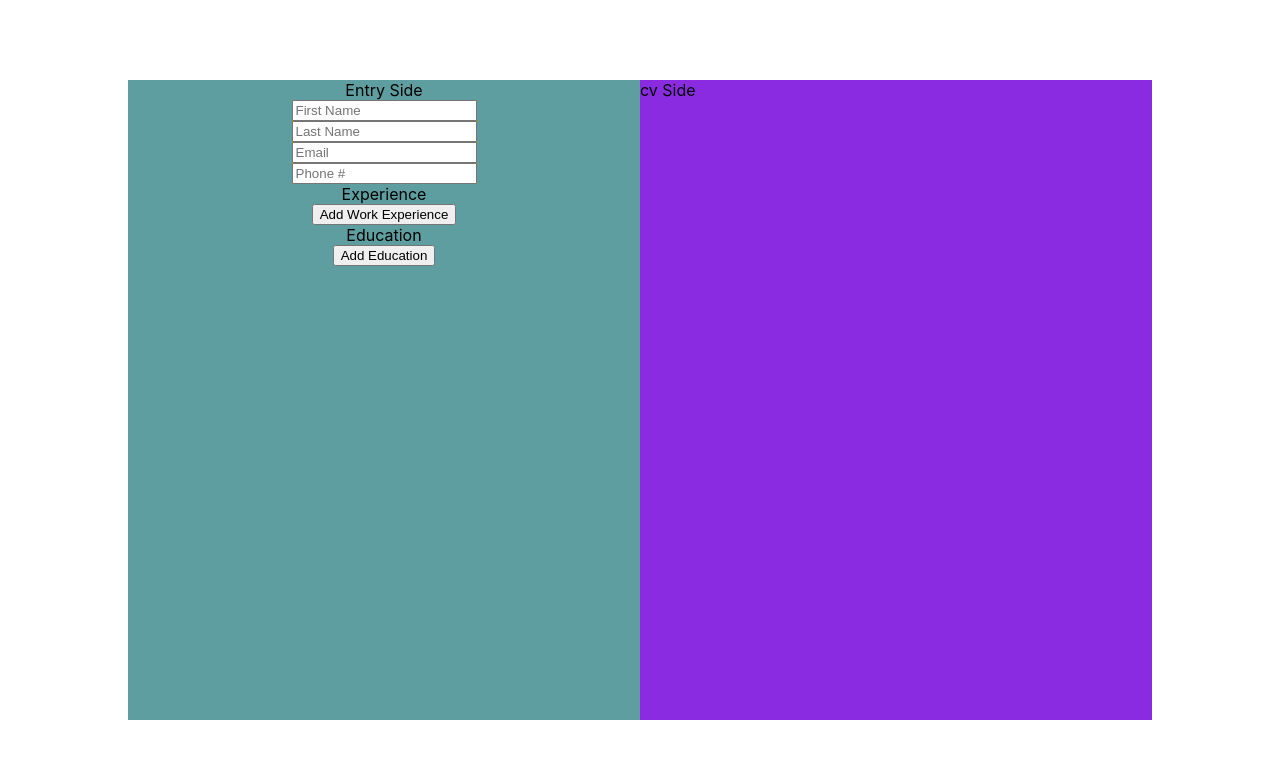
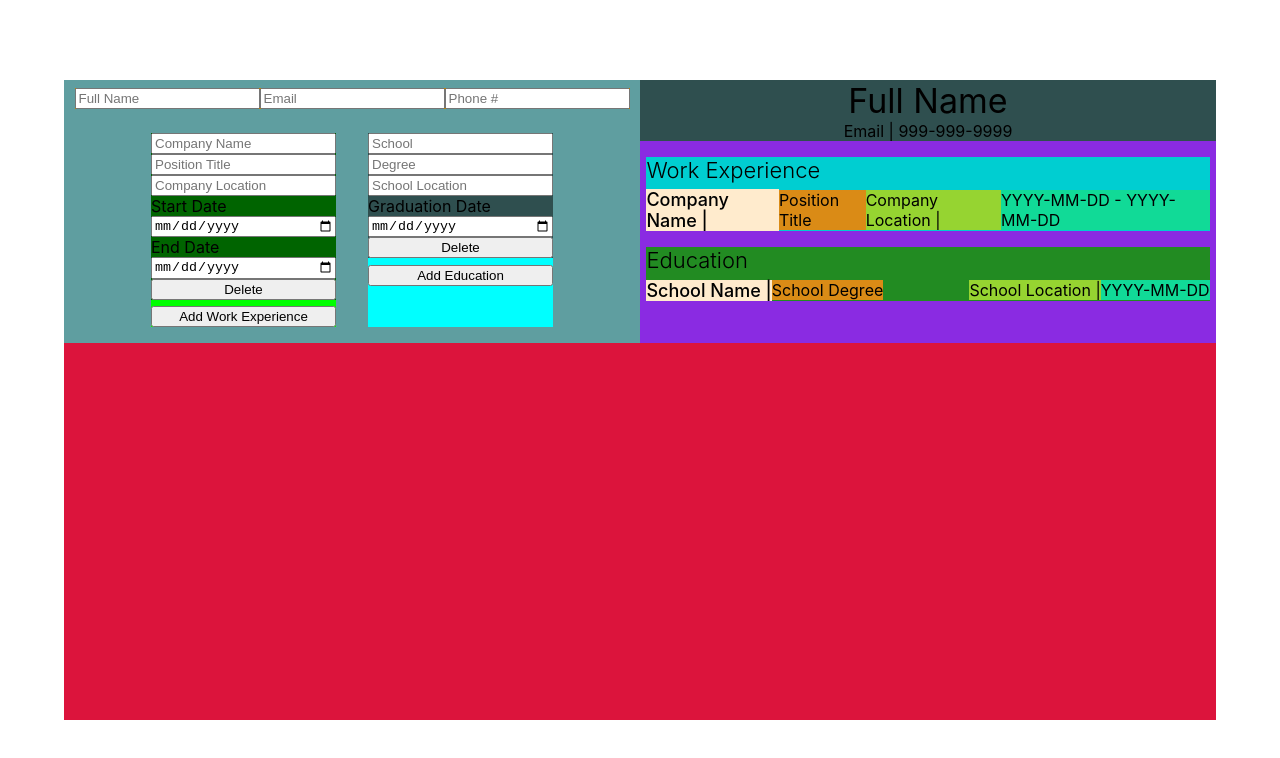
Before and after one commit to tylershanks/cv-application, a React (Create React App) app: page / in a window 1280 px wide. Shown: the top 758 px of the page. Built offline with nearby package versions, Linux system fonts and the light colour scheme.

Commit message:
added a lot. got css 80% figured out, react stuff is linked for some stuff. just need to add the addition/removal of work and education entries

```diff
--- a/src/App.js
+++ b/src/App.js
@@ -1,59 +1,257 @@
-import React, {Component} from 'react';
+// eslint-disable-next-line no-unused-vars
+import React, {Component, useState} from 'react';
 import './styles/index.css';
 import './styles/App.css';
 
 /**
  * Main App.
+ * @param {event} event event
  */
 class App extends Component {
   // eslint-disable-next-line require-jsdoc
   constructor() {
     super();
+
+    this.state = {
+      personalInfo: {
+        fullName: 'Full Name',
+        email: 'Email',
+        phoneNumber: '999-999-9999',
+        spacingLine: ' | ',
+      },
+
+      workExperienceEntry: {
+        companyName: 'Company Name',
+        positionTitle: 'Position Title',
+        companyLocation: 'Company Location',
+        companyStartDate: 'YYYY-MM-DD',
+        companyEndDate: 'YYYY-MM-DD',
+        spacingDash: ' - ',
+      },
+
+      educationEntry: {
+        schoolName: 'School Name',
+        schoolDegree: 'School Degree',
+        schoolLocation: 'School Location',
+        schoolGraduationDate: 'YYYY-MM-DD',
+      },
+    };
   }
+
+  // Any time an input field is changed in the personal info section,
+  // update the state which links to the right hand side's text.
+  changeHandlerPersonalInfo = (event) => {
+    event.persist();
+
+    const value = event.target.value;
+
+    // Changes the state without breaking anything that is already there
+    this.setState((prevState) => ({
+      personalInfo: {
+        ...prevState.personalInfo,
+        [event.target.id]: value,
+      },
+    }));
+  };
+
+  // Any time an input field is changed in the work experience section,
+  // update the state which links to the right hand side's text.
+  changeHandlerWorkExperience = (event) => {
+    event.persist();
+
+    const value = event.target.value;
+
+    // Changes the state without breaking anything that is already there
+    this.setState((prevState) => ({
+      workExperienceEntry: {
+        ...prevState.workExperienceEntry,
+        [event.target.id]: value,
+      },
+    }));
+  };
+
+  // Any time an input field is changed in the education section,
+  // update the state which links to the right hand side's text.
+  changeHandlerEducation = (event) => {
+    event.persist();
+
+    const value = event.target.value;
+
+    // Changes the state without breaking anything that is already there
+    this.setState((prevState) => ({
+      educationEntry: {
+        ...prevState.educationEntry,
+        [event.target.id]: value,
+      },
+    }));
+  };
+
+  // add work experience
+  clickedWorkXP = () => {
+    console.log('add work xp clicked');
+  };
+
+  // delete work experience
 
   // eslint-disable-next-line require-jsdoc
   render() {
     return (
       <div className='container'>
         <div className='entrySide'>
-          Entry Side
+
+          {/* Personal Info */}
+
           <div className='personalInfo'>
-            <input placeholder='First Name' id='firstName' />
-            <input placeholder='Last Name' id='lastName' />
-            <input placeholder='Email' id='email' />
-            <input placeholder='Phone #' id='phoneNumber' />
+            <input
+              placeholder='Full Name'
+              id='fullName'
+              type='text'
+              onChange={this.changeHandlerPersonalInfo}
+            />
+            <input
+              placeholder='Email'
+              id='email'
+              type='text'
+              onChange={this.changeHandlerPersonalInfo}
+            />
+            <input
+              placeholder='Phone #'
+              id='phoneNumber'
+              type='tel'
+              pattern='[0-9]{3}-[0-9]{3}-[0-9]{4}'
+              onChange={this.changeHandlerPersonalInfo}
+            />
           </div>
-          Experience
-          <button id='addWorkExperience'>Add Work Experience</button>
-          {/*
-          <div className='workExperienceEntry'>
-            <input placeholder='Position Title' id='positionTitle' />
-            <input placeholder='Company Name' id='companyName' />
-            <input placeholder='Company Location' id='companyLocation' />
-            Start Date
-            <input type="date" id="companyStartDate" />
-            End Date
-            <input type="date" id="comapnyEndDate" />
-            <button id='deleteWorkExperience'>Delete</button>
+
+          {/* Forms */}
+
+          <div className='forms'>
+            <div className='workExperienceFormAndButton'>
+              <div className='workExperienceForm'>
+                <input
+                  placeholder='Company Name'
+                  id='companyName'
+                  type='text'
+                  onChange={this.changeHandlerWorkExperience}
+                />
+                <input
+                  placeholder='Position Title'
+                  id='positionTitle'
+                  type='text'
+                  onChange={this.changeHandlerWorkExperience}
+                />
+                <input
+                  placeholder='Company Location'
+                  id='companyLocation'
+                  type='text'
+                  onChange={this.changeHandlerWorkExperience}
+                />
+                Start Date
+                <input
+                  type='date'
+                  id='companyStartDate'
+                  onChange={this.changeHandlerWorkExperience}
+                />
+                End Date
+                <input
+                  type='date'
+                  id='companyEndDate'
+                  onChange={this.changeHandlerWorkExperience}
+                />
+                <button id='deleteWorkExperience'>Delete</button>
+              </div>
+              <button
+                id='addWorkExperience'
+                onClick={this.clickedWorkXP}
+              >Add Work Experience</button>
+            </div>
+            <div className='educationFormAndButton'>
+              <div className='educationSectionForm'>
+                <input
+                  placeholder='School'
+                  id='schoolName'
+                  onChange={this.changeHandlerEducation}
+                />
+                <input
+                  placeholder='Degree'
+                  id='schoolDegree'
+                  onChange={this.changeHandlerEducation}
+                />
+                <input
+                  placeholder='School Location'
+                  id='schoolLocation'
+                  onChange={this.changeHandlerEducation}
+                />
+                Graduation Date
+                <input
+                  type="date"
+                  id="schoolGraduationDate"
+                  onChange={this.changeHandlerEducation}
+                />
+                <button
+                  id='deleteEducation'>Delete</button>
+              </div>
+              <button id='addEducation'>Add Education</button>
+            </div>
           </div>
-          */}
-          Education
-          <button id='addEducation'>Add Education</button>
-          {/*
-          <div className='educationSectionEntry'>
-            <input placeholder='School' id='schoolName' />
-            <input placeholder='School Location' id='schoolLocation' />
-            <input placeholder='Degree' id='schoolDegree' />
-            Start Date
-            <input type="date" id="educationStartDate" />
-            End Date
-            <input type="date" id="educationEndDate" />
-            <button id='deleteWorkExperience'>Delete</button>
-          </div>
-          */}
         </div>
 
-        <div className='cvSide'>cv Side</div>
+
+        {/* CV Side */}
+
+        <div className='cvSide'>
+          <div className='personalInfoResume'>
+            <div className='fullNameResume'>
+              {this.state.personalInfo.fullName}
+            </div>
+            <div className='emailPhoneNumber'>
+              {this.state.personalInfo.email}
+              {this.state.personalInfo.spacingLine}
+              {this.state.personalInfo.phoneNumber}
+            </div>
+          </div>
+
+          <div className='workExperienceResume'>
+            <div className='workExperienceSectionTitle'>Work Experience</div>
+            <div className='workExperienceEntry'>
+              <div className='companyNameResume'>
+                {this.state.workExperienceEntry.companyName}
+                {this.state.personalInfo.spacingLine}
+              </div>
+              <div className='positionTitleResume'>
+                {this.state.workExperienceEntry.positionTitle}
+              </div>
+              <div className='companyLocationResume'>
+                {this.state.workExperienceEntry.companyLocation}
+                {this.state.personalInfo.spacingLine}
+              </div>
+              <div className='companyStartFinishResume'>
+                {this.state.workExperienceEntry.companyStartDate}
+                {this.state.workExperienceEntry.spacingDash}
+                {this.state.workExperienceEntry.companyEndDate}
+              </div>
+            </div>
+          </div>
+
+          <div className='educationSectionResume'>
+            <div className='educationSectionTitle'>Education</div>
+            <div className='educationSectionEntry'>
+              <div className='schoolNameResume'>
+                {this.state.educationEntry.schoolName}
+                {this.state.personalInfo.spacingLine}
+              </div>
+              <div className='schoolDegreeResume'>
+                {this.state.educationEntry.schoolDegree}
+              </div>
+              <div className='schoolLocationResume'>
+                {this.state.educationEntry.schoolLocation}
+                {this.state.personalInfo.spacingLine}</div>
+              <div className='schoolGraduationDateResume'>
+                {this.state.educationEntry.schoolGraduationDate}
+              </div>
+            </div>
+          </div>
+        </div>
       </div>
     );
   }
--- a/src/styles/index.css
+++ b/src/styles/index.css
@@ -21,7 +21,7 @@ code {
 
 
 #root {
-  width: 80%;
+  width: 90%;
   height: 80vh;
   background-color: crimson;
 }
@@ -31,9 +31,11 @@ code {
   background-color: blue;
   display: flex;
   justify-content: center;
-  height: 100%;
   width: 100%;
 }
+
+/* Entry Side Stuff */
+
 .entrySide {
   background-color: cadetblue;
   width: 50%;
@@ -43,25 +45,130 @@ code {
   align-items: center;
 }
 
+.personalInfo {
+  background-color: darkgoldenrod;
+  display: flex;
+  margin: 0.5rem;
+}
+.forms {
+  display: flex;
+}
+.workExperienceFormAndButton {
+  background-color: rgb(0, 255, 0);
+  display: flex;
+  flex-direction: column;
+  margin: 1rem;
+}
+.educationFormAndButton {
+  background-color: rgb(0, 255, 255);
+  display: flex;
+  flex-direction: column;
+  margin: 1rem;
+}
+.workExperienceForm {
+  background-color: darkgreen;
+  display: flex;
+  flex-direction: column;
+  margin-bottom: 0.4rem;
+}
+.educationSectionForm {
+  background-color: darkslategray;
+  display: flex;
+  flex-direction: column;
+  margin-bottom: 0.4rem;
+}
+
+
+
+
+
+
+/* CV Side Stuff */
+
 .cvSide {
+  display: flex;
+  flex-direction: column;
   background-color: blueviolet;
   width: 50%;
 }
 
-.personalInfo {
-  background-color: darkgoldenrod;
+.personalInfoResume {
+  background-color: darkslategray;
   display: flex;
   flex-direction: column;
+  align-items: center;
+}
+
+.fullNameResume {
+  font-size: 34px;
+}
+
+
+/* Work Experience */
+.workExperienceResume {
+  background-color: darkturquoise;
+  margin-top: 1rem;
+  margin-left: 0.4rem;
+  margin-right: 0.4rem;
+}
+.workExperienceSectionTitle {
+  font-size: 22px;
+  font-weight: 300;
 }
 
 .workExperienceEntry {
-  background-color: darkgreen;
   display: flex;
-  flex-direction: column;
+  align-items: center;
+  justify-content: center;
+  margin-top: 0.4rem;
+}
+.companyNameResume {
+  background-color: blanchedalmond;
+  font-weight: 500;
+  font-size: 18px;
+}
+.positionTitleResume {
+  background-color: rgb(218, 139, 22);
+  margin-right: auto;
+}
+.companyLocationResume {
+  background-color: rgb(150, 212, 49);
+}
+.companyStartFinishResume {
+  background-color: rgb(17, 218, 151);
+}
+
+
+/* Education Section */
+.educationSectionResume {
+  background-color: forestgreen;
+  margin-top: 1rem;
+  margin-left: 0.4rem;
+  margin-right: 0.4rem;
+}
+.educationSectionTitle {
+  font-size: 22px;
+  font-weight: 300;
 }
 
 .educationSectionEntry {
-  background-color: darkslategray;
   display: flex;
-  flex-direction: column;
+  align-items: center;
+  justify-content: center;
+  margin-top: 0.4rem;
 }
+.schoolNameResume {
+  background-color: blanchedalmond;
+  font-weight: 500;
+  font-size: 18px;
+}
+.schoolDegreeResume {
+  background-color: rgb(218, 139, 22);
+  margin-right: auto;
+}
+.schoolLocationResume {
+  background-color: rgb(150, 212, 49);
+}
+.schoolGraduationDateResume {
+  background-color: rgb(17, 218, 151);
+}
```
